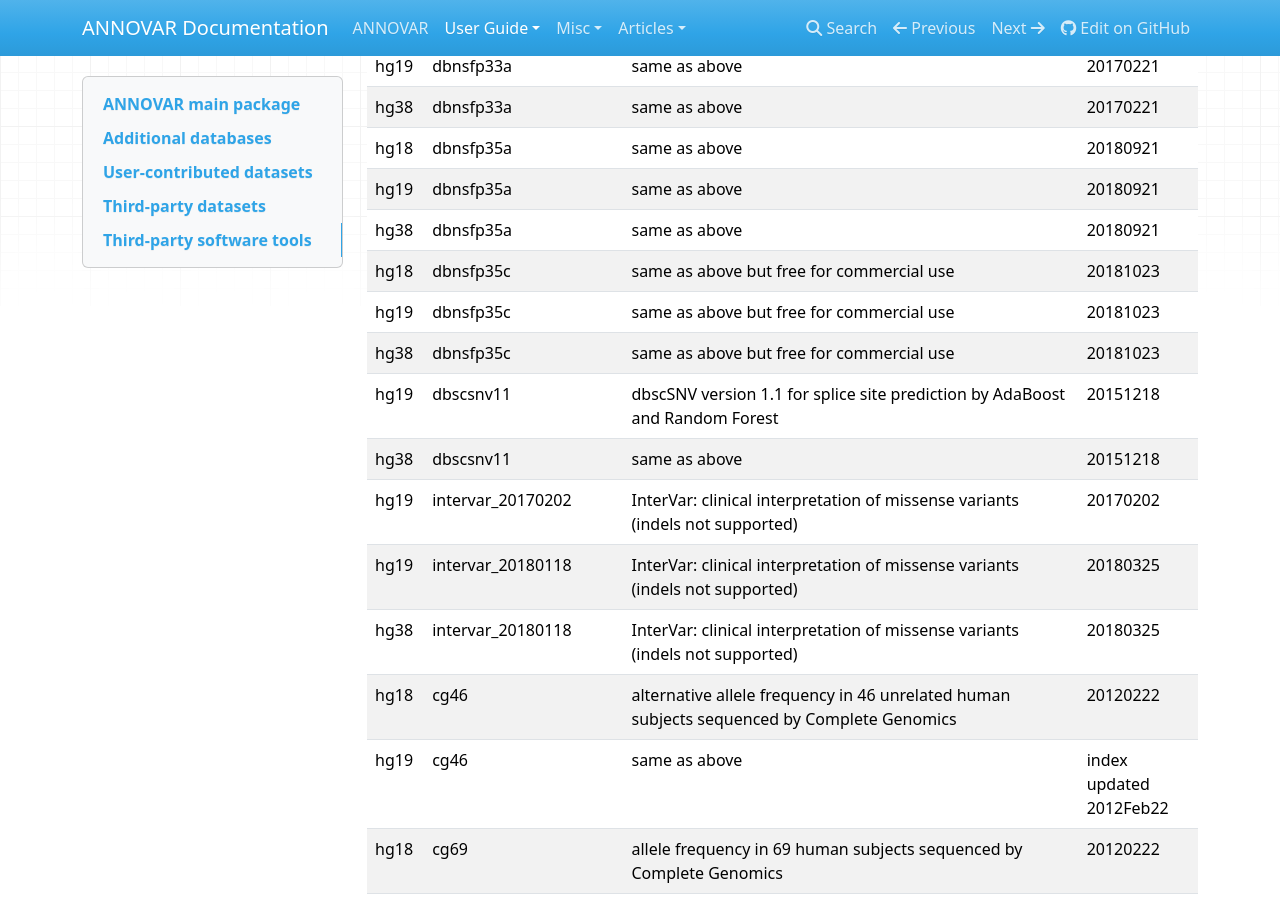
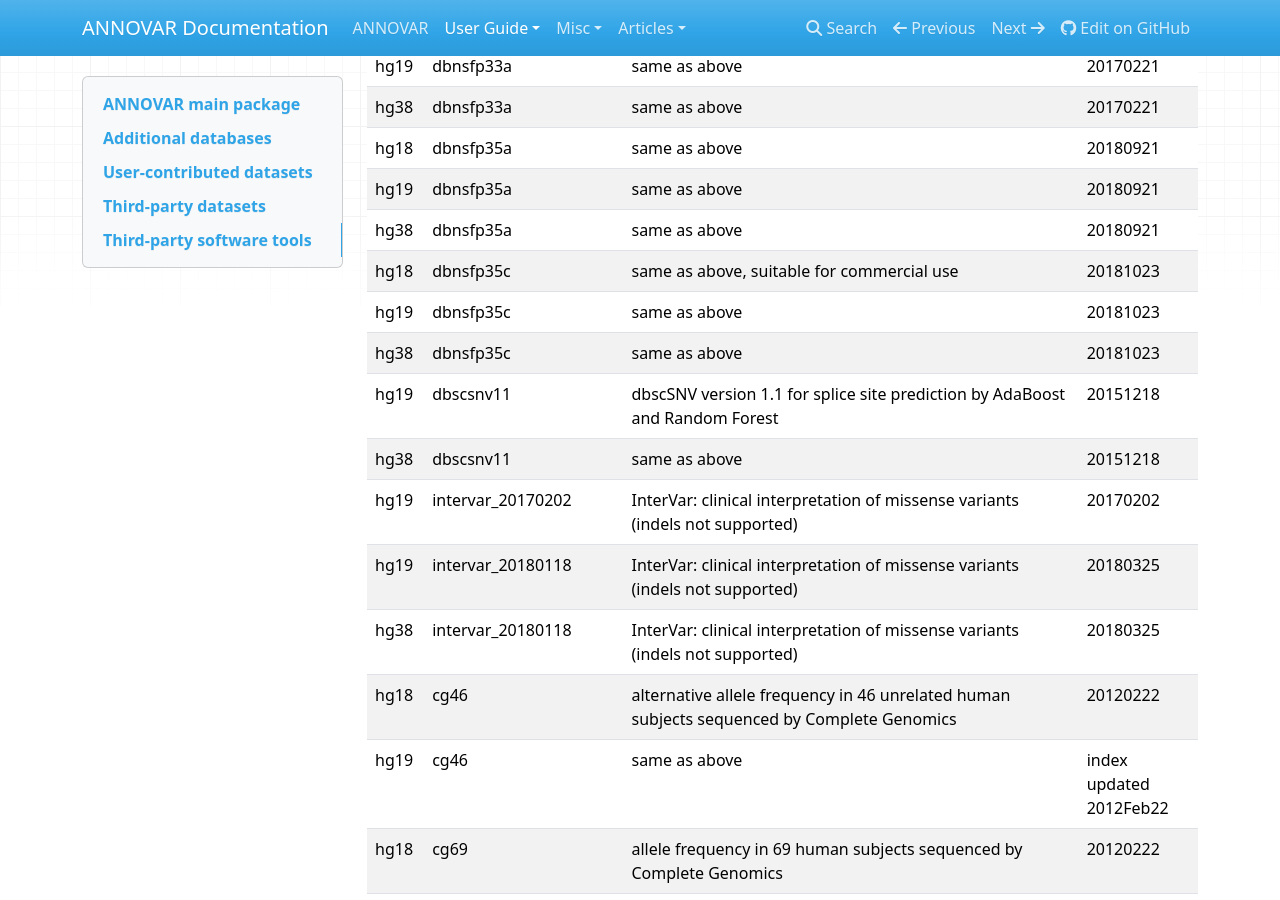
Before and after one commit to WGLab/doc-ANNOVAR, an MkDocs documentation site: the page built from docs/user-guide/download.md, in a window 1280 px wide and 900 px high, scrolled down 1773 px. Built offline with MkDocs 1.6.1, drawn with Linux system fonts in a browser that asks for light colours; nearby versions of some CDN libraries; comment, search, counter and statistics services are not loaded; old or Windows-style settings are respelled for this version of MkDocs.

Commit message:
Update download.md

```diff
--- a/docs/user-guide/download.md
+++ b/docs/user-guide/download.md
@@ -48,9 +48,9 @@ Several very commonly used annotation databases for human genomes are additional
 | hg18 | dbnsfp35a | same as above |  20180921 |
 | hg19 | dbnsfp35a | same as above |  20180921 |
 | hg38 | dbnsfp35a | same as above | 20180921 |
-| hg18 | dbnsfp35c | same as above but free for commercial use | 20181023 |
-| hg19 | dbnsfp35c | same as above but free for commercial use | 20181023 |
-| hg38 | dbnsfp35c | same as above but free for commercial use | 20181023 |
+| hg18 | dbnsfp35c | same as above, suitable for commercial use| 20181023 |
+| hg19 | dbnsfp35c | same as above | 20181023 |
+| hg38 | dbnsfp35c | same as above | 20181023 |
 | hg19 | dbscsnv11 | dbscSNV version 1.1 for splice site prediction by AdaBoost and Random Forest | 20151218 |
 | hg38 | dbscsnv11 | same as above | 20151218 |
 | hg19 | intervar_20170202 | InterVar: clinical interpretation of missense variants (indels not supported)| 20170202 |
```
